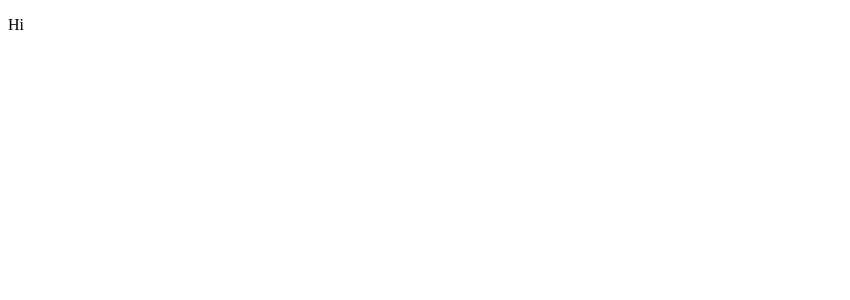
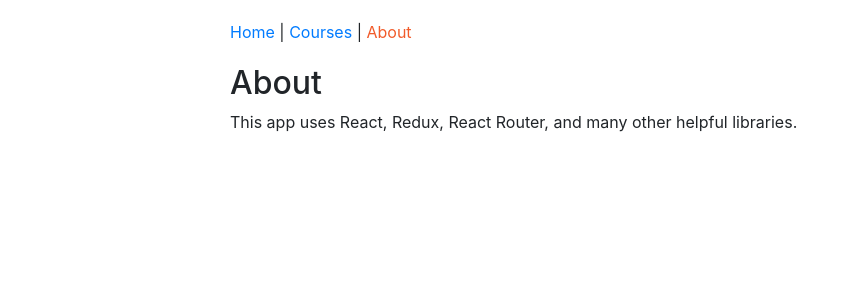
Before and after one commit to adenh93/react-redux-tutorial, a React app: page /about in a window 1280 px wide. Shown: the top 300 px of the page, without its empty margins (0-850 px from the left). Built offline with nearby package versions, Linux system fonts and the light colour scheme.

Commit message:
Created initial app structure/components prior to introducing Redux for state management

```diff
--- a/package.json
+++ b/package.json
@@ -2,7 +2,7 @@
   "name": "ps-redux",
   "description": "React and Redux Pluralsight course by Cory House",
   "scripts": {
-    "start": "webpack-dev-server --config webpack.config.dev.js --port 3000"
+    "start": "webpack-dev-server --config webpack.config.dev.js --port 3000 --hot"
   },
   "dependencies": {
     "bootstrap": "4.3.1",
--- /dev/null
+++ b/src/components/App.js
@@ -0,0 +1,23 @@
+import React from "react";
+import { Route, Switch } from "react-router-dom";
+import Header from "./common/Header";
+import HomePage from "./home/HomePage";
+import AboutPage from "./about/AboutPage";
+import CoursesPage from "./courses/CoursesPage";
+import PageNotFound from "./PageNotFound";
+
+const App = () => {
+  return (
+    <div className="container-fluid">
+      <Header />
+      <Switch>
+        <Route exact path="/" component={HomePage} />
+        <Route path="/about" component={AboutPage} />
+        <Route path="/courses" component={CoursesPage} />
+        <Route component={PageNotFound} />
+      </Switch>
+    </div>
+  );
+};
+
+export default App;
--- /dev/null
+++ b/src/components/PageNotFound.js
@@ -0,0 +1,5 @@
+import React from "react";
+
+const PageNotFound = () => <h1>Page not found!</h1>;
+
+export default PageNotFound;
--- /dev/null
+++ b/src/components/about/AboutPage.js
@@ -0,0 +1,13 @@
+import React from "react";
+
+const AboutPage = () => (
+  <div>
+    <h2>About</h2>
+    <p>
+      This app uses React, Redux, React Router, and many other helpful
+      libraries.
+    </p>
+  </div>
+);
+
+export default AboutPage;
--- /dev/null
+++ b/src/components/common/Header.js
@@ -0,0 +1,24 @@
+import React from "react";
+import { NavLink } from "react-router-dom";
+
+const Header = () => {
+  const activeStyle = { color: "#F15B2A" };
+
+  return (
+    <nav>
+      <NavLink to="/" activeStyle={activeStyle} exact>
+        Home
+      </NavLink>
+      {" | "}
+      <NavLink to="/courses" activeStyle={activeStyle}>
+        Courses
+      </NavLink>
+      {" | "}
+      <NavLink to="/about" activeStyle={activeStyle}>
+        About
+      </NavLink>
+    </nav>
+  );
+};
+
+export default Header;
--- /dev/null
+++ b/src/components/courses/CoursesPage.js
@@ -0,0 +1,9 @@
+import React from "react";
+
+class CoursePage extends React.Component {
+  render() {
+    return <h2>Courses</h2>;
+  }
+}
+
+export default CoursePage;
--- /dev/null
+++ b/src/components/home/HomePage.js
@@ -0,0 +1,14 @@
+import React from "react";
+import { Link } from "react-router-dom";
+
+const HomePage = () => (
+  <div className="jumbotron">
+    <h1>Pluralsight Administration</h1>
+    <p>React, Redux and React Router for ultra-responsive web apps.</p>
+    <Link to="about" className="btn btn-primary btn-lg">
+      Learn more
+    </Link>
+  </div>
+);
+
+export default HomePage;
--- /dev/null
+++ b/src/index.css
@@ -0,0 +1,8 @@
+#app {
+  max-width: 850px;
+  margin: 0 auto;
+}
+
+nav {
+  padding: 20px 0 20px 0;
+}
--- a/src/index.js
+++ b/src/index.js
@@ -1,8 +1,13 @@
 import React from "react";
 import { render } from "react-dom";
+import { BrowserRouter as Router } from "react-router-dom";
+import App from "./components/App";
+import "bootstrap/dist/css/bootstrap.min.css";
+import "./index.css";
 
-const Hi = () => {
-  return <p>Hi</p>;
-};
-
-render(<Hi />, document.getElementById("app"));
+render(
+  <Router>
+    <App />
+  </Router>,
+  document.getElementById("app")
+);
```
